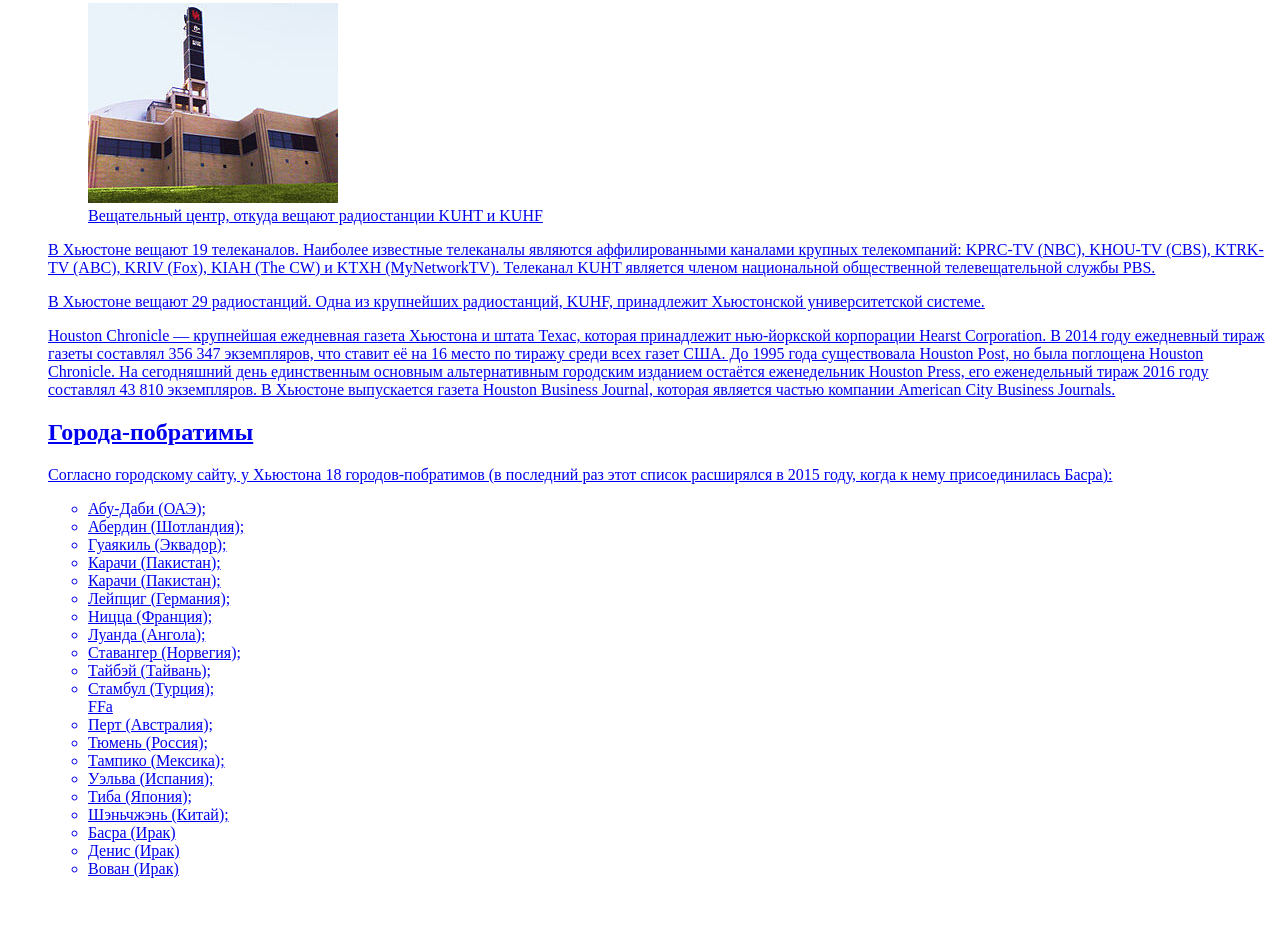
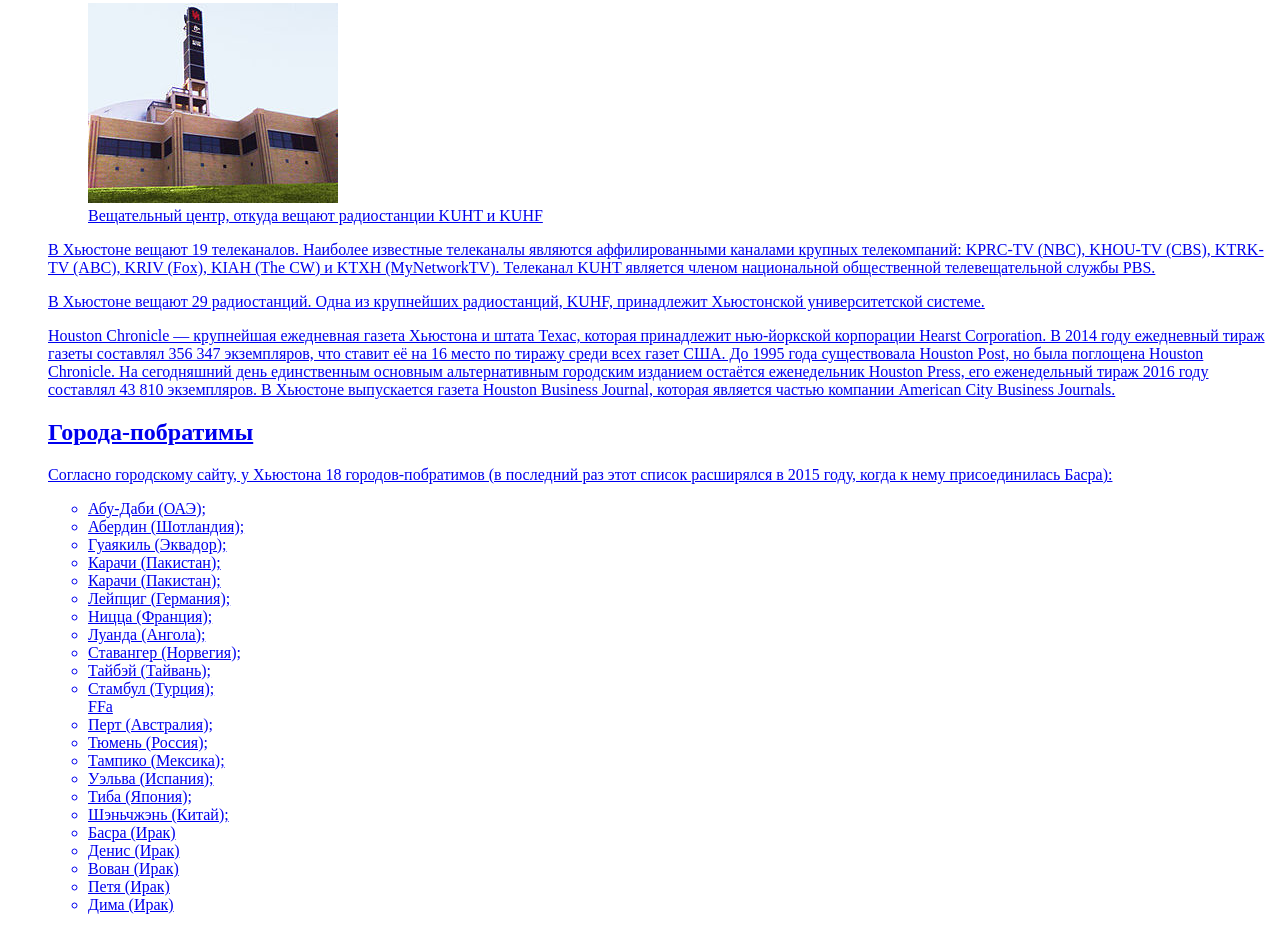
Before and after one commit to runnerdenis/houston, a plain HTML site: page index.html in a window 1280 px wide. Shown: the part 6928-7858 px from the top of the page. Before the commit the page ends 7822 px from the top, so only its background shows below. Drawn offline with Linux system fonts and the light colour scheme; files whose address does not match are found by name.

Commit message:
add Петя и Дима Ирак

```diff
--- a/index.html
+++ b/index.html
@@ -600,6 +600,8 @@ Houston, we’ve had a problem), появившаяся после неудач
                                                                         <li>Басра (Ирак)</li>
                                                                         <li>Денис (Ирак)</li>
                                                                         <li>Вован (Ирак)</li>
+                                                                       <li>Петя (Ирак)</li>
+                                                                        <li>Дима (Ирак)</li>
 
                                                                       </ul>
 </body>
```
